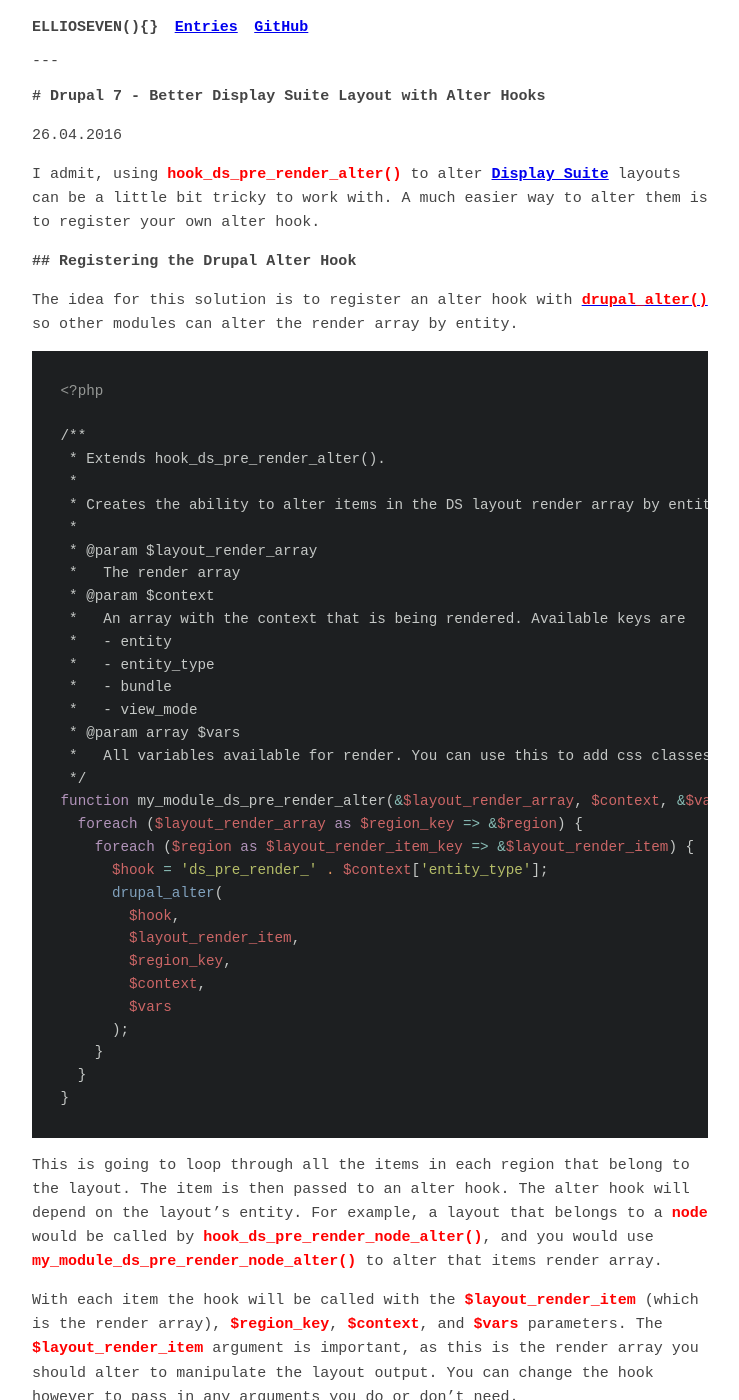
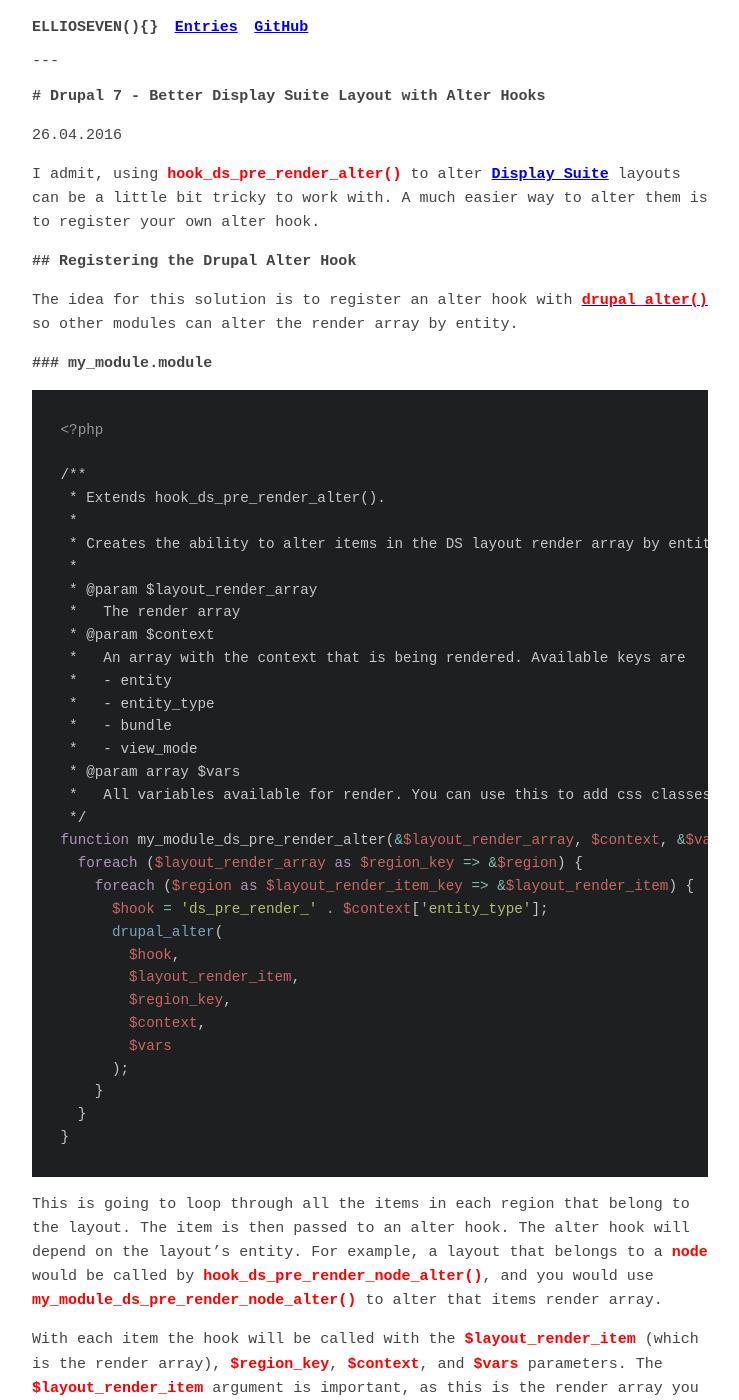
Before and after one commit to ellioseven/ellioseven.github.io, a Jekyll site: the page built from _posts/2016-04-27-drupal-7-better-display-suite-layout-hooks.markdown, in a window 1280 px wide and 1400 px high. Shown: the whole window, without its empty margins (270-1009 px from the left). Built offline with Jekyll 4.4.1, drawn with Linux system fonts in a browser that asks for light colours; some of the changed text lies outside the part shown.

Commit message:
Add file helpers

```diff
--- a/_posts/2016-04-27-drupal-7-better-display-suite-layout-hooks.markdown
+++ b/_posts/2016-04-27-drupal-7-better-display-suite-layout-hooks.markdown
@@ -11,6 +11,8 @@ your own alter hook.
 
 The idea for this solution is to register an alter hook with [`drupal_alter()`](https://api.drupal.org/api/drupal/includes!module.inc/function/drupal_alter/7.x)
 so other modules can alter the render array by entity.
+
+### my_module.module
 
 {% highlight php %}
 <?php
@@ -64,6 +66,8 @@ pass in any arguments you do or don't need.
 Here is an example of how you would use the hook. This example will check for
 the title of a blog post and change it.
 
+### my_theme.template.php
+
 {% highlight php %}
 <?php
 
```
